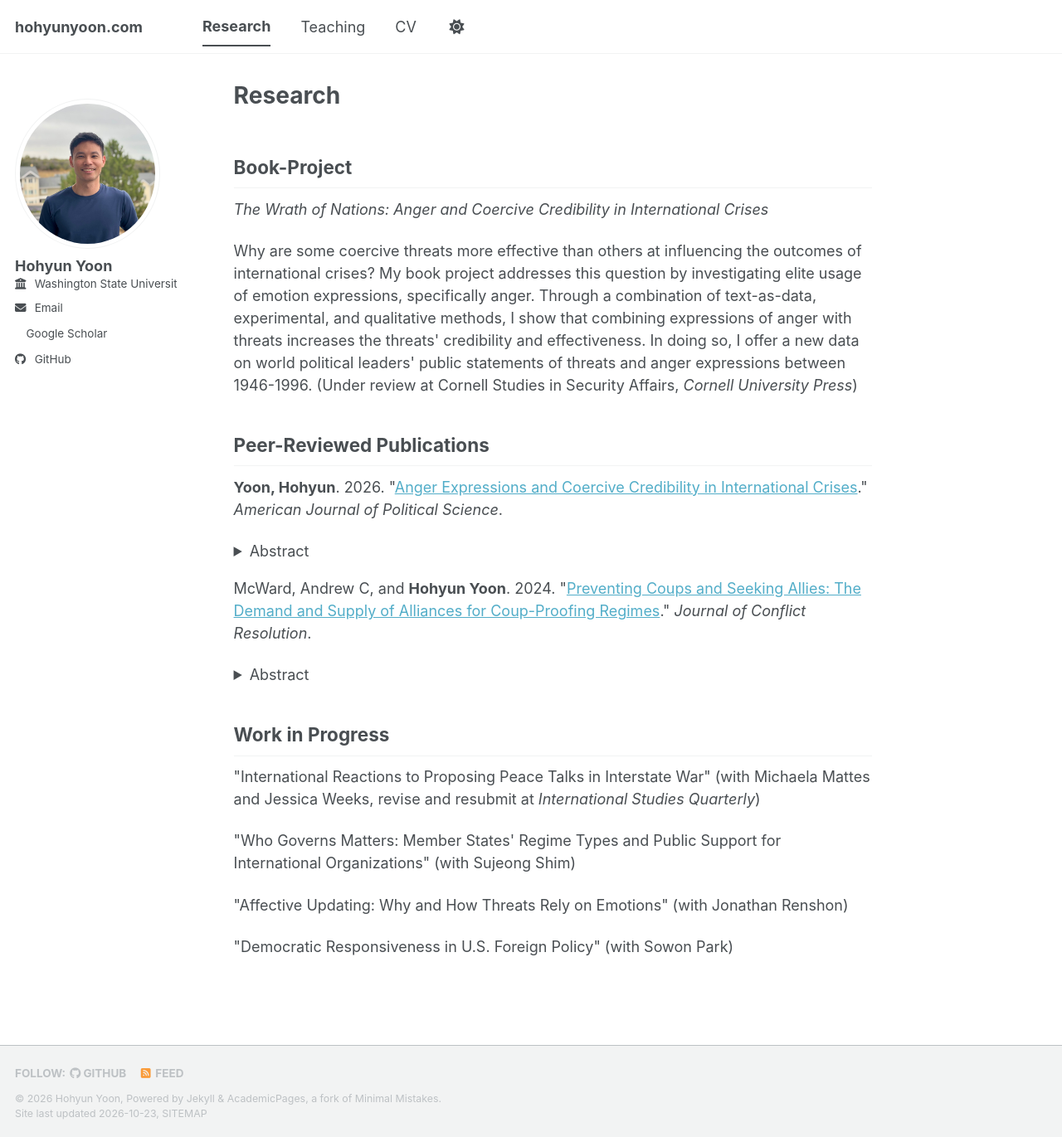
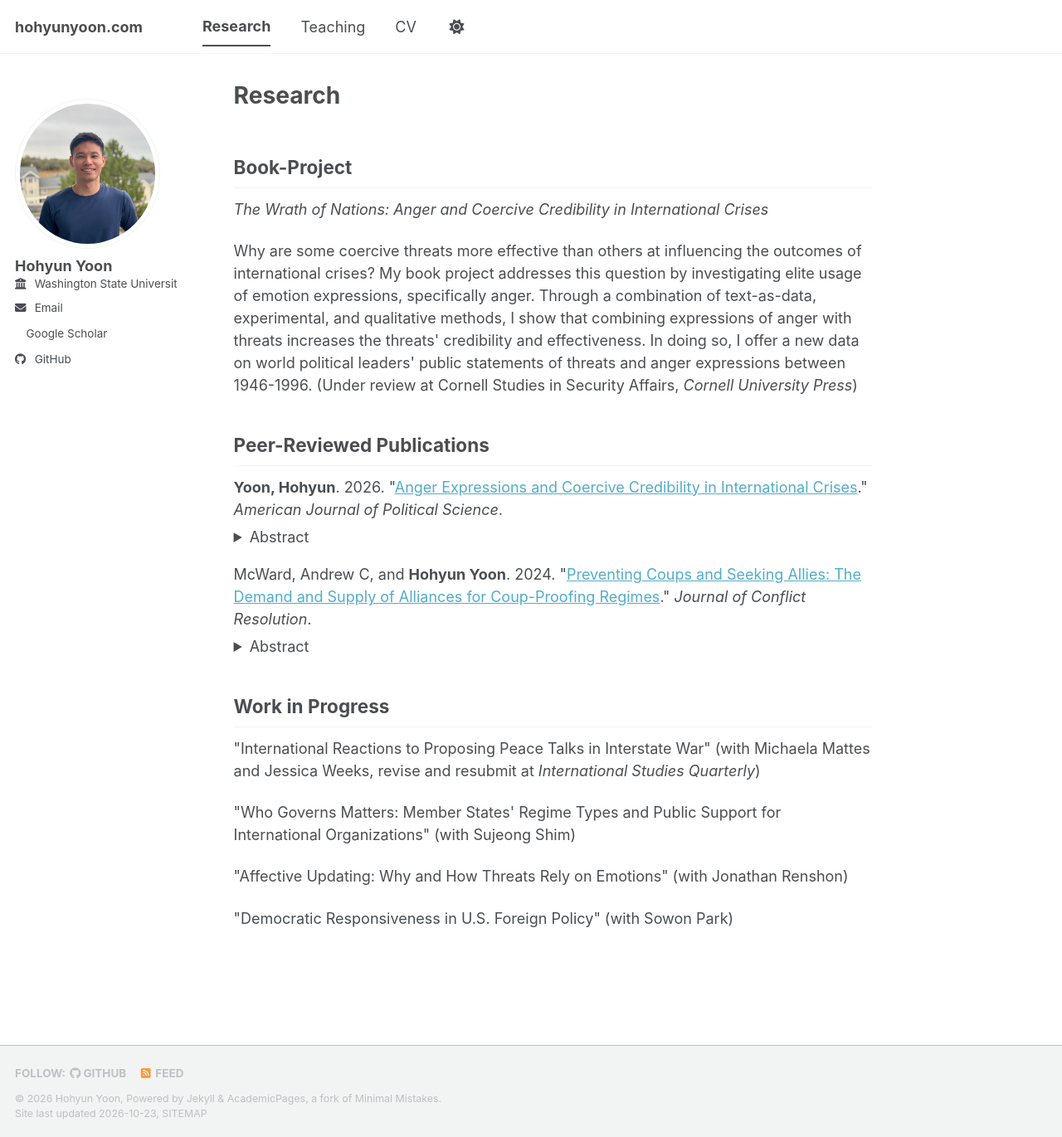
Before and after one commit to hohy-yoon/hohy-yoon.github.io, a Jekyll site: the page built from _pages/research.md, in a window 1280 px wide and 1371 px high. Shown: the whole window at 83% size. Built offline with Jekyll 4.4.1, drawn with Linux system fonts in a browser that asks for light colours; a style sheet for code colours, icons or effects is not loaded.

Commit message:
Update custom.html

```diff
--- a/_includes/head/custom.html
+++ b/_includes/head/custom.html
@@ -21,7 +21,14 @@
 
 <!-- end custom head snippets -->
 <style>
+  /* Space between the article citation and Abstract */
+  .page__content p:has(+ details) {
+    margin-bottom: 0.35em;
+  }
+
+  /* Space after each abstract dropdown */
   .page__content details {
+    margin-top: 0;
     margin-bottom: 1em;
   }
 </style>
```
